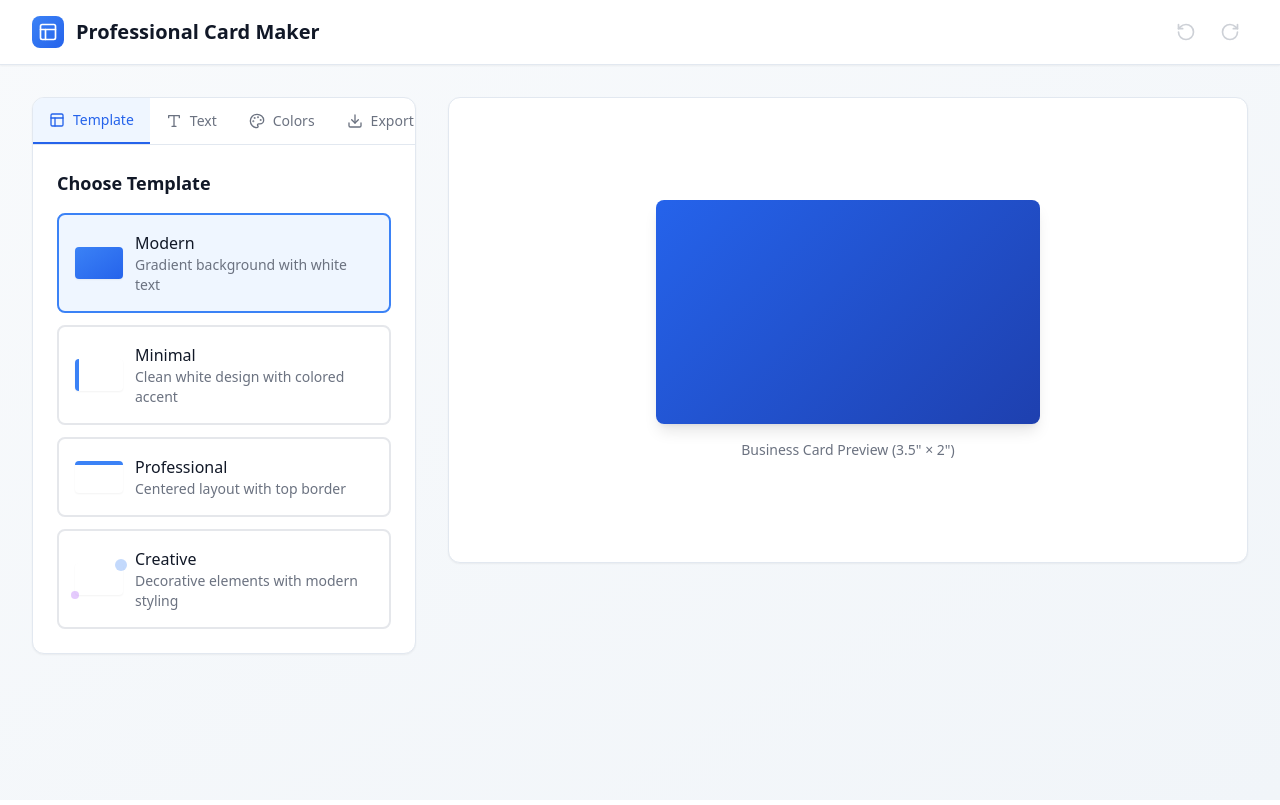
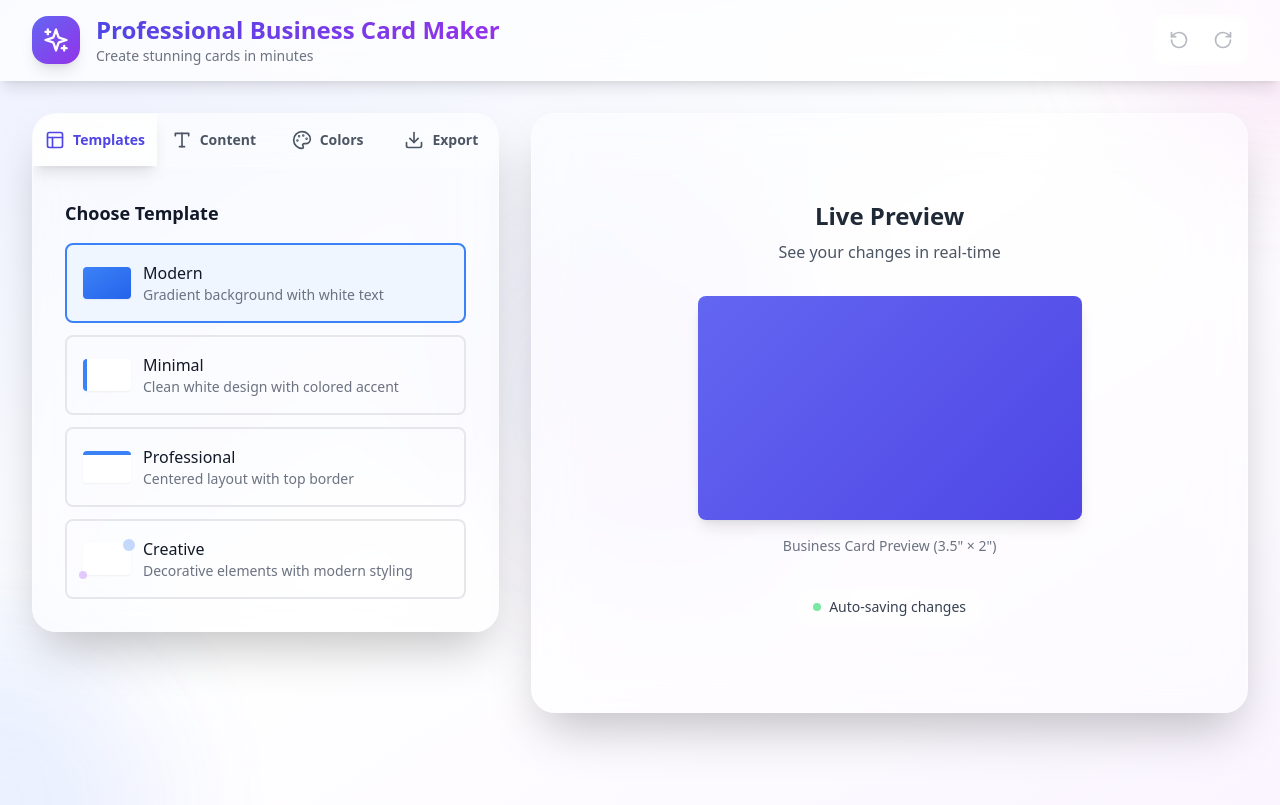
Before and after one commit to bhairvi12/ProfessionalCardMaker, a React (Vite) app: page / in a window 1280 px wide. Built offline with nearby package versions, Linux system fonts and the light colour scheme.

Commit message:
restructure App layout for better component organization

```diff
--- a/src/App.tsx
+++ b/src/App.tsx
@@ -1,10 +1,9 @@
 import React, { useState, useRef } from 'react';
-import { Download, Palette, Type, Layout, RotateCcw, RotateCw } from 'lucide-react';
+import { Download, Palette, Type, Layout, RotateCcw, RotateCw, Sparkles } from 'lucide-react';
 import CardPreview from './components/CardPreview';
 import TemplateSelector from './components/TemplateSelector';
 import TextEditor from './components/TextEditor';
 import ColorPicker from './components/ColorPicker';
-import FontSelector from './components/FontSelector';
 import ExportTools from './components/ExportTools';
 
 export interface CardData {
@@ -39,8 +38,8 @@ function App() {
 
   const [cardStyle, setCardStyle] = useState<CardStyle>({
     template: 'modern',
-    primaryColor: '#2563eb',
-    secondaryColor: '#1e40af',
+    primaryColor: '#6366f1',
+    secondaryColor: '#4f46e5',
     backgroundColor: '#ffffff',
     textColor: '#1f2937',
     font: 'Inter'
@@ -90,30 +89,43 @@ function App() {
   };
 
   const tabs = [
-    { id: 'template', label: 'Template', icon: Layout },
-    { id: 'text', label: 'Text', icon: Type },
+    { id: 'template', label: 'Templates', icon: Layout },
+    { id: 'text', label: 'Content', icon: Type },
     { id: 'colors', label: 'Colors', icon: Palette },
     { id: 'export', label: 'Export', icon: Download }
   ];
 
   return (
-    <div className="min-h-screen bg-gradient-to-br from-slate-50 to-slate-100">
-      {/* Header */}
-      <header className="bg-white shadow-sm border-b border-slate-200">
-        <div className="max-w-7xl mx-auto px-4 sm:px-6 lg:px-8">
-          <div className="flex justify-between items-center h-16">
-            <div className="flex items-center space-x-3">
-              <div className="w-8 h-8 bg-gradient-to-br from-blue-500 to-blue-600 rounded-lg flex items-center justify-center">
-                <Layout className="w-5 h-5 text-white" />
-              </div>
-              <h1 className="text-xl font-bold text-gray-900">Professional Card Maker</h1>
+    <div className="min-h-screen bg-gradient-to-br from-indigo-50 via-white to-purple-50 relative overflow-hidden">
+      {/* Animated background elements */}
+      <div className="absolute inset-0 overflow-hidden pointer-events-none">
+        <div className="absolute -top-40 -right-40 w-80 h-80 bg-gradient-to-br from-purple-400/20 to-pink-400/20 rounded-full blur-3xl animate-pulse"></div>
+        <div className="absolute -bottom-40 -left-40 w-80 h-80 bg-gradient-to-br from-blue-400/20 to-indigo-400/20 rounded-full blur-3xl animate-pulse delay-1000"></div>
+        <div className="absolute top-1/2 left-1/2 transform -translate-x-1/2 -translate-y-1/2 w-96 h-96 bg-gradient-to-br from-indigo-400/10 to-purple-400/10 rounded-full blur-3xl animate-pulse delay-500"></div>
       </div>
 
-            <div className="flex items-center space-x-2">
+      {/* Header */}
+      <header className="relative z-10 backdrop-blur-xl bg-white/70 border-b border-white/20 shadow-lg">
+        <div className="max-w-7xl mx-auto px-6 lg:px-8">
+          <div className="flex justify-between items-center h-20">
+            <div className="flex items-center space-x-4">
+              <div className="w-12 h-12 bg-gradient-to-br from-indigo-500 to-purple-600 rounded-2xl flex items-center justify-center shadow-lg">
+                <Sparkles className="w-7 h-7 text-white" />
+              </div>
+              <div>
+                <h1 className="text-2xl font-bold bg-gradient-to-r from-indigo-600 to-purple-600 bg-clip-text text-transparent">
+                  Professional Business Card Maker
+                </h1>
+                <p className="text-sm text-gray-500 font-medium">Create stunning cards in minutes</p>
+              </div>
+            </div>
+
+            <div className="flex items-center space-x-3">
+              <div className="flex items-center space-x-1 bg-white/50 backdrop-blur-sm rounded-xl p-1 border border-white/30">
                 <button
                   onClick={undo}
                   disabled={historyIndex === 0}
-                className="p-2 text-gray-400 hover:text-gray-600 disabled:opacity-50 disabled:cursor-not-allowed"
+                  className="p-2.5 text-gray-600 hover:text-indigo-600 hover:bg-white/70 disabled:opacity-40 disabled:cursor-not-allowed rounded-lg transition-all duration-200"
                   title="Undo"
                 >
                   <RotateCcw className="w-5 h-5" />
@@ -121,7 +133,7 @@ function App() {
                 <button
                   onClick={redo}
                   disabled={historyIndex === history.length - 1}
-                className="p-2 text-gray-400 hover:text-gray-600 disabled:opacity-50 disabled:cursor-not-allowed"
+                  className="p-2.5 text-gray-600 hover:text-indigo-600 hover:bg-white/70 disabled:opacity-40 disabled:cursor-not-allowed rounded-lg transition-all duration-200"
                   title="Redo"
                 >
                   <RotateCw className="w-5 h-5" />
@@ -129,15 +141,16 @@ function App() {
               </div>
             </div>
           </div>
+        </div>
       </header>
 
-      <div className="max-w-7xl mx-auto px-4 sm:px-6 lg:px-8 py-8">
-        <div className="grid grid-cols-1 lg:grid-cols-3 gap-8">
-          {/* Controls Panel */}
-          <div className="lg:col-span-1">
-            <div className="bg-white rounded-xl shadow-sm border border-slate-200 overflow-hidden">
+      <div className="relative z-10 max-w-7xl mx-auto px-4 sm:px-6 lg:px-8 py-6 lg:py-8">
+        <div className="flex flex-col lg:grid lg:grid-cols-5 gap-6 lg:gap-8 min-h-[calc(100vh-140px)]">
+          {/* Left Panel - Controls */}
+          <div className="lg:col-span-2 order-2 lg:order-1">
+            <div className="backdrop-blur-xl bg-white/40 rounded-2xl lg:rounded-3xl border border-white/30 shadow-2xl overflow-hidden">
               {/* Tab Navigation */}
-              <div className="border-b border-slate-200">
+              <div className="border-b border-white/20 bg-white/20">
                 <nav className="flex">
                   {tabs.map((tab) => {
                     const Icon = tab.icon;
@@ -145,14 +158,14 @@ function App() {
                       <button
                         key={tab.id}
                         onClick={() => setActiveTab(tab.id)}
-                        className={`flex-1 flex items-center justify-center space-x-2 py-3 px-4 text-sm font-medium transition-colors ${
+                        className={`flex-1 flex items-center justify-center space-x-1 sm:space-x-2 py-3 sm:py-4 px-2 sm:px-3 text-xs sm:text-sm font-semibold transition-all duration-300 ${
                           activeTab === tab.id
-                            ? 'text-blue-600 bg-blue-50 border-b-2 border-blue-600'
-                            : 'text-gray-500 hover:text-gray-700'
+                            ? 'text-indigo-600 bg-white/60 backdrop-blur-sm shadow-lg'
+                            : 'text-gray-600 hover:text-indigo-500 hover:bg-white/30'
                         }`}
                       >
-                        <Icon className="w-4 h-4" />
-                        <span className="hidden sm:inline">{tab.label}</span>
+                        <Icon className="w-4 h-4 sm:w-5 sm:h-5" />
+                        <span className="hidden xs:inline sm:inline">{tab.label}</span>
                       </button>
                     );
                   })}
@@ -160,7 +173,8 @@ function App() {
               </div>
 
               {/* Tab Content */}
-              <div className="p-6">
+              <div className="p-4 sm:p-6 lg:p-8 max-h-[60vh] lg:max-h-[calc(100vh-240px)] overflow-y-auto scrollbar-hide">
+                <div className="transform transition-all duration-500 ease-out">
                   {activeTab === 'template' && (
                     <TemplateSelector
                       selectedTemplate={cardStyle.template}
@@ -194,11 +208,19 @@ function App() {
                 </div>
               </div>
             </div>
+          </div>
 
-          {/* Card Preview */}
-          <div className="lg:col-span-2">
-            <div className="bg-white rounded-xl shadow-sm border border-slate-200 p-8">
-              <div className="flex items-center justify-center min-h-[400px]">
+          {/* Right Panel - Card Preview */}
+          <div className="lg:col-span-3 order-1 lg:order-2">
+            <div className="backdrop-blur-xl bg-white/40 rounded-2xl lg:rounded-3xl border border-white/30 shadow-2xl flex items-center justify-center p-4 sm:p-6 lg:p-8 min-h-[400px] lg:min-h-[calc(100vh-200px)]">
+              <div className="w-full max-w-2xl mx-auto">
+                <div className="text-center mb-8">
+                  <h2 className="text-xl sm:text-2xl font-bold text-gray-800 mb-2">Live Preview</h2>
+                  <p className="text-sm sm:text-base text-gray-600">See your changes in real-time</p>
+                </div>
+
+                <div className="flex justify-center">
+                  <div className="transform hover:scale-105 transition-transform duration-300 w-full max-w-lg">
                     <CardPreview
                       ref={cardRef}
                       cardData={cardData}
@@ -206,9 +228,28 @@ function App() {
                     />
                   </div>
                 </div>
+
+                <div className="mt-6 lg:mt-8 text-center">
+                  <div className="inline-flex items-center space-x-2 bg-white/50 backdrop-blur-sm rounded-full px-4 py-2 border border-white/30">
+                    <div className="w-2 h-2 bg-green-400 rounded-full animate-pulse"></div>
+                    <span className="text-xs sm:text-sm font-medium text-gray-700">Auto-saving changes</span>
                   </div>
                 </div>
               </div>
+            </div>
+          </div>
+        </div>
+      </div>
+
+      <style jsx>{`
+        .scrollbar-hide {
+          -ms-overflow-style: none;
+          scrollbar-width: none;
+        }
+        .scrollbar-hide::-webkit-scrollbar {
+          display: none;
+        }
+      `}</style>
     </div>
   );
 }
```
Lines whose indentation alone changed are shown as unchanged.
